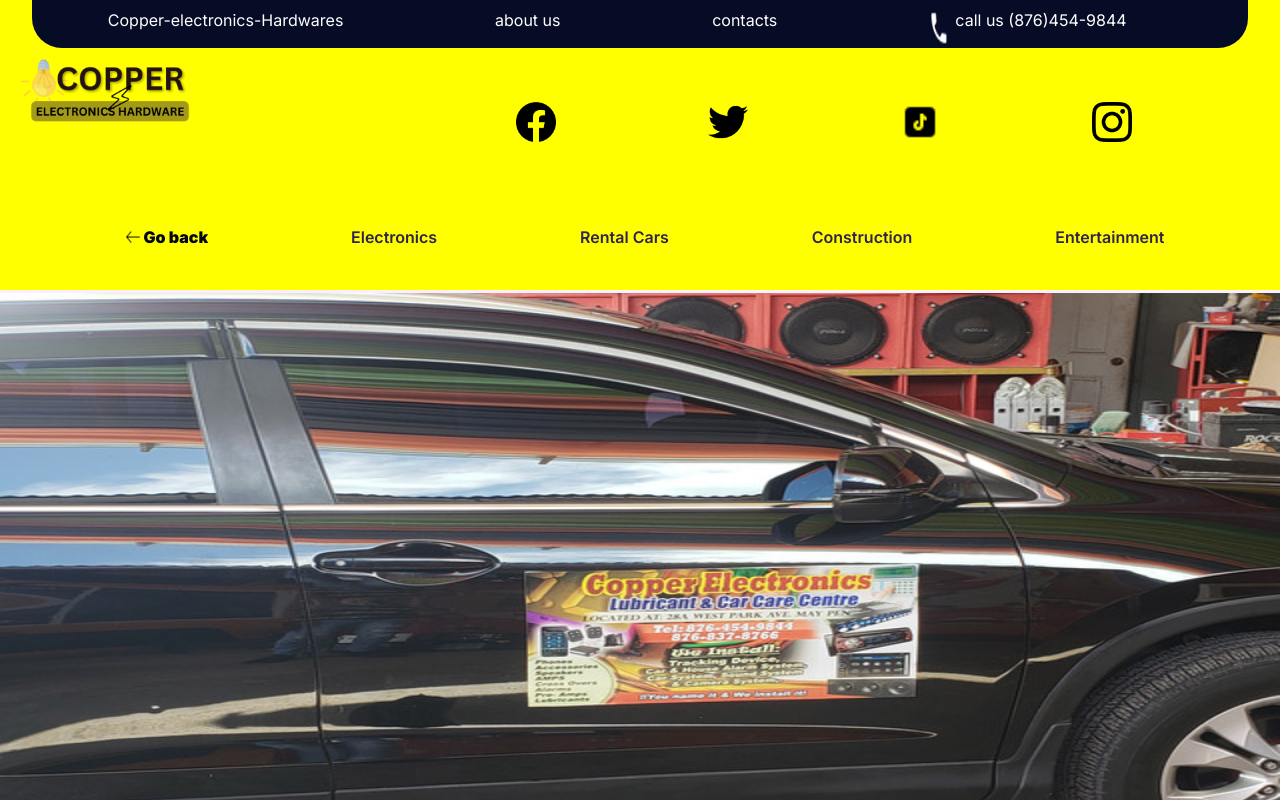
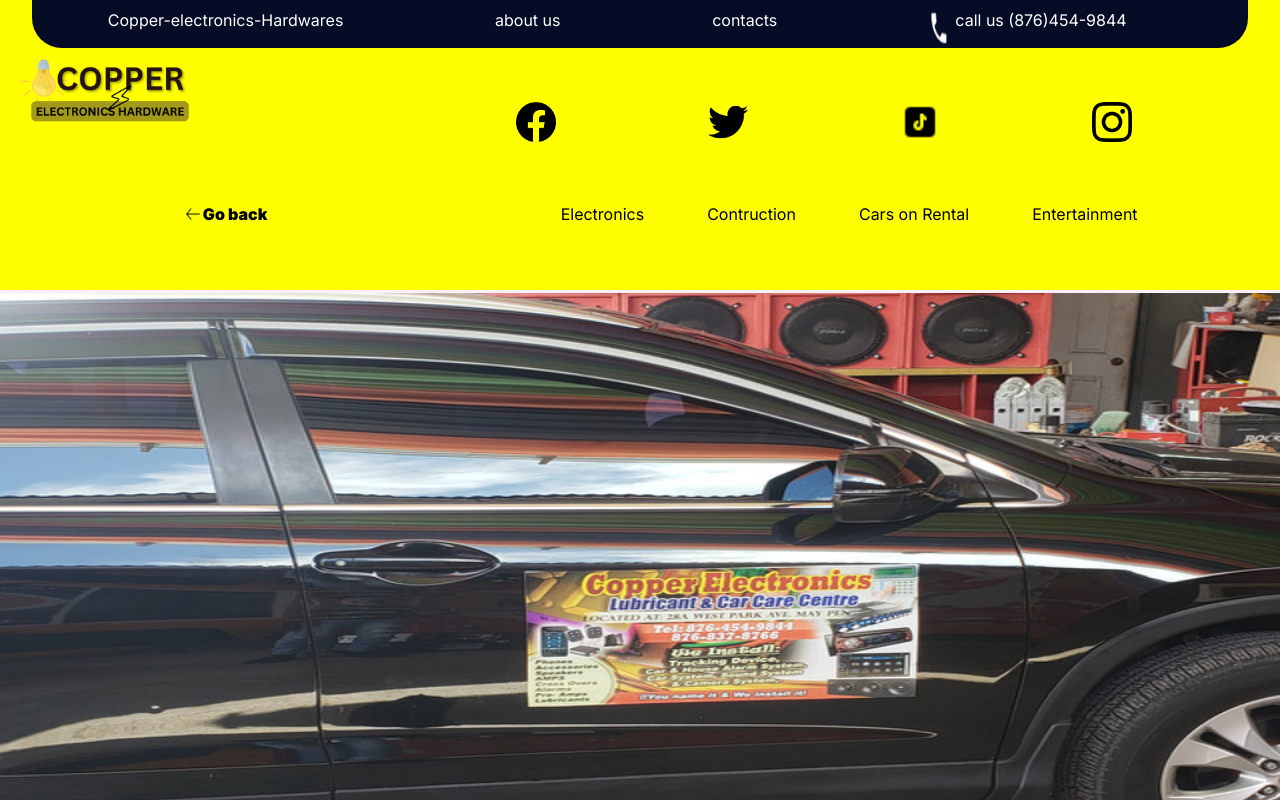
Before and after one commit to carridice123/cooper-electronics-fixed, a Next.js app: page / in a window 1280 px wide. Shown: the top 800 px of the page. Built offline with nearby package versions, Linux system fonts and the light colour scheme.

Commit message:
use react router to help desktop nav accessibility

```diff
--- a/package.json
+++ b/package.json
@@ -15,9 +15,10 @@
     "@fortawesome/react-fontawesome": "^0.2.0",
     "mdb-react-ui-kit": "^6.3.0",
     "next": "latest",
-    "react": "latest",
-    "react-dom": "latest",
+    "react": "^18.2.0",
+    "react-dom": "^18.2.0",
     "react-icons": "^4.11.0",
+    "react-router-dom": "^6.17.0",
     "swiper": "^10.3.1"
   },
   "devDependencies": {
--- a/src/app/components/secnav.tsx
+++ b/src/app/components/secnav.tsx
@@ -1,13 +1,23 @@
+"use client";
 import styles from "../styles/secondnav.module.css";
+import Image from "next/image";
+import { usePathname, useRouter } from "next/navigation";
 import Link from "next/link";
-import Image from "next/image";
+import React from "react";
 
 const Secondnav = () => {
+  const router = useRouter();
+  const pathname = usePathname();
+  const navLinks = [
+    // { title: "Home", link: "/" },
+    { title: "Electronics", link: "/electronics" },
+    { title: "Contruction", link: "/contruction" },
+    { title: "Cars on Rental", link: "/rental" },
+    { title: "Entertainment", link: "/entertainment" },
+  ];
+
   return (
-    <section className={styles.sec}>
-      <section className={styles.sec2}>
-        <nav className={styles.nav}>
-          <ul className={styles.navul}>
+    <section className={styles.navul}>
       <div className={styles.gobackdiv}>
         <Link href="/" className={styles.goback}>
           <Image
@@ -19,21 +29,21 @@ const Secondnav = () => {
           Go back
         </Link>
       </div>
-            <li className={styles.navli}>
-              <Link href="/electronics">Electronics</Link>
-            </li>
-            <li className={styles.navli}>
-              <Link href="/rental">Rental Cars</Link>
-            </li>
-            <li className={styles.navli}>
-              <Link href="/contruction">Construction</Link>
-            </li>
-            <li className={styles.navli}>
-              <Link href="/entertainment">Entertainment</Link>
-            </li>
-          </ul>
-        </nav>
-      </section>
+      <div className={styles.divlis}>
+        {navLinks.map(({ link, title }) => (
+          <Link
+            key={title}
+            href={link}
+            className={`${
+              pathname === link
+                ? `border-solid border-b-4 border-color: rgb(0 0 0);`
+                : ``
+            } border-black border-solid`}
+          >
+            {title}
+          </Link>
+        ))}
+      </div>
     </section>
   );
 };
--- a/src/app/styles/secondnav.module.css
+++ b/src/app/styles/secondnav.module.css
@@ -2,6 +2,14 @@
   display: flex;
   justify-content: space-around;
 }
+.divlis {
+  /* border: 1px solid black; */
+  width: 50vw;
+  height: 4vh;
+  display: flex;
+  justify-content: space-around;
+}
+
 .sec2 {
   width: 95vw;
   color: #020617;
@@ -23,6 +31,14 @@
 }
 
 .navli:hover {
+  color: #ff2d4f;
+  font-weight: 900;
+  font-size: 0.98rem;
+
+  border-radius: 4px;
+  transition: all 0.2s ease-out;
+}
+.divlis:hover {
   color: #ff2d4f;
   font-weight: 900;
   font-size: 0.98rem;
```
Also changed, not shown: src/app/components/active.tsx (added, +31 -0 lines), tsconfig.json (+7 -1 lines), 1 other file (tests, documents, lock files or other folders). Lines whose indentation alone changed are shown as unchanged.
